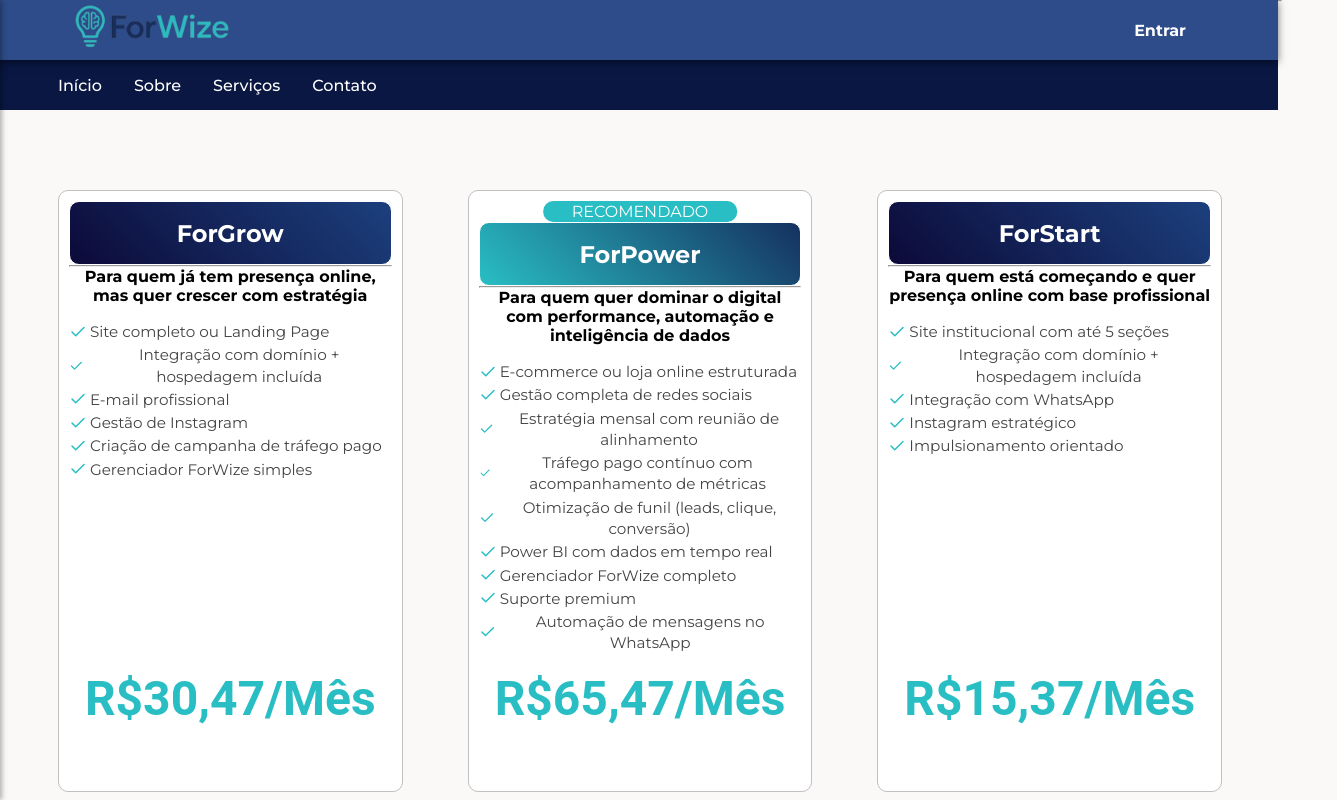
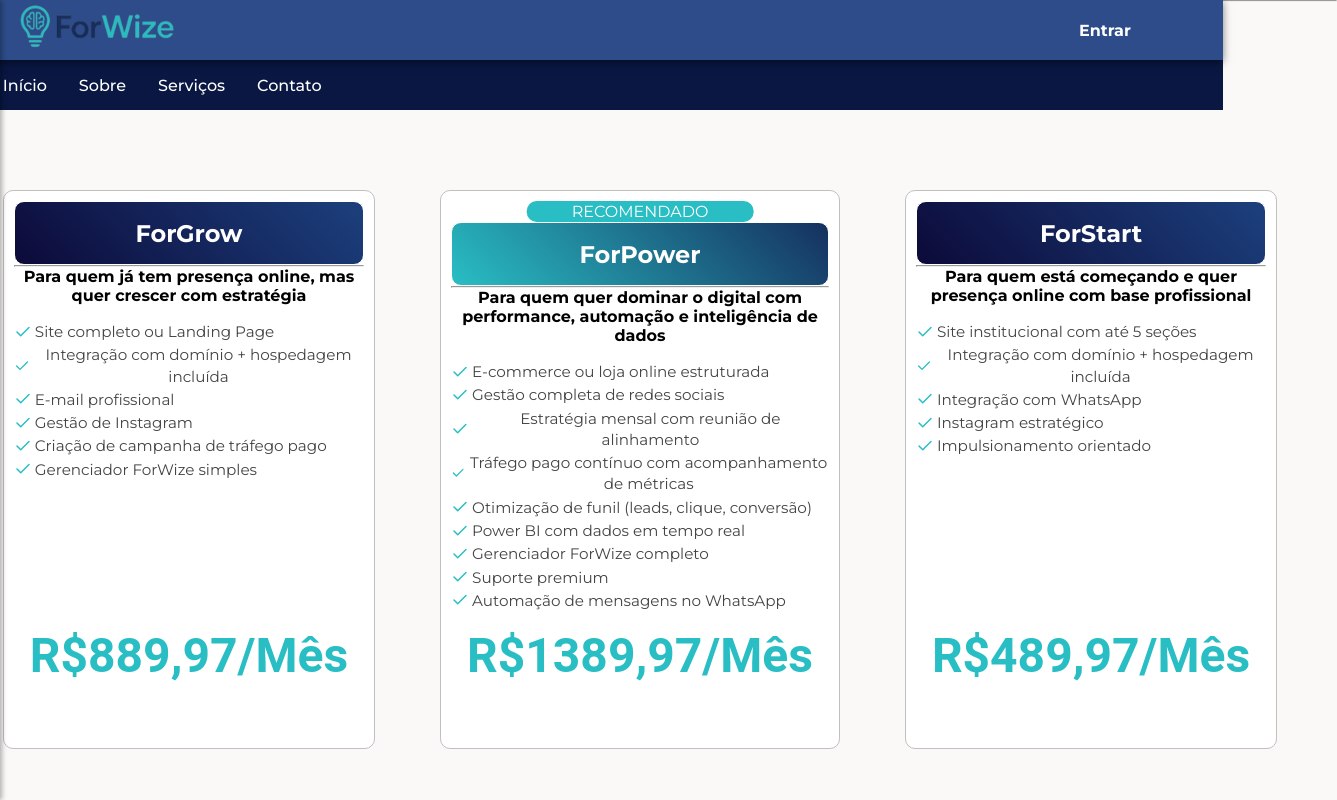
Before and after one commit to gabrmascarenhas/ForWize, a React (Create React App) app: page /assinaturas in a window 1280 px wide. Shown: the top 800 px of the page, 1337 px wide, since content can reach past the window. Built offline with nearby package versions, Linux system fonts and the light colour scheme.

Commit message:
feat/assinatura

```diff
--- a/src/Pages/Assinaturas/ComponentsAssinaturas/planos.jsx
+++ b/src/Pages/Assinaturas/ComponentsAssinaturas/planos.jsx
@@ -6,7 +6,7 @@
         id: "1",
         titulo: "ForGrow",
         descricao: "Para quem já tem presença online, mas quer crescer com estratégia",
-        preco: "R$30,47/Mês",
+        preco: "R$889,97/Mês",
         servico1: "Site completo ou Landing Page",
         servico2: "Integração com domínio + hospedagem incluída",
         servico3: "E-mail profissional",
@@ -20,7 +20,7 @@
         id: "2",
         titulo: "ForPower",
         descricao: "Para quem quer dominar o digital com performance, automação e inteligência de dados",
-        preco: "R$65,47/Mês",
+        preco: "R$1389,97/Mês",
         servico1: "E-commerce ou loja online estruturada",
         servico2: "Gestão completa de redes sociais",
         servico3: "Estratégia mensal com reunião de alinhamento",
@@ -44,7 +44,7 @@
         servico4: "Instagram estratégico",
         servico5: "Impulsionamento orientado",
         destaques: false,
-        preco: "R$15,37/Mês",
+        preco: "R$489,97/Mês",
     },
 
 
--- a/src/components/Menu/index.jsx
+++ b/src/components/Menu/index.jsx
@@ -33,7 +33,7 @@
           <li><a href="#portfolio" onClick={toggleSidebar}>Nosso Trabalho</a></li>
           <li><a href="#contato" onClick={toggleSidebar}>Contato</a></li>
           <li><a> <Link to="/login " onClick={toggleSidebar}>Perfil</Link></a></li>
-          <li><Link to="/assinaturas">Assinaturas</Link></li>
+          <li><Link to="/assinaturas" onClick={toggleSidebar}>Assinaturas</Link></li>
 
         </ul>
       </nav>
```
